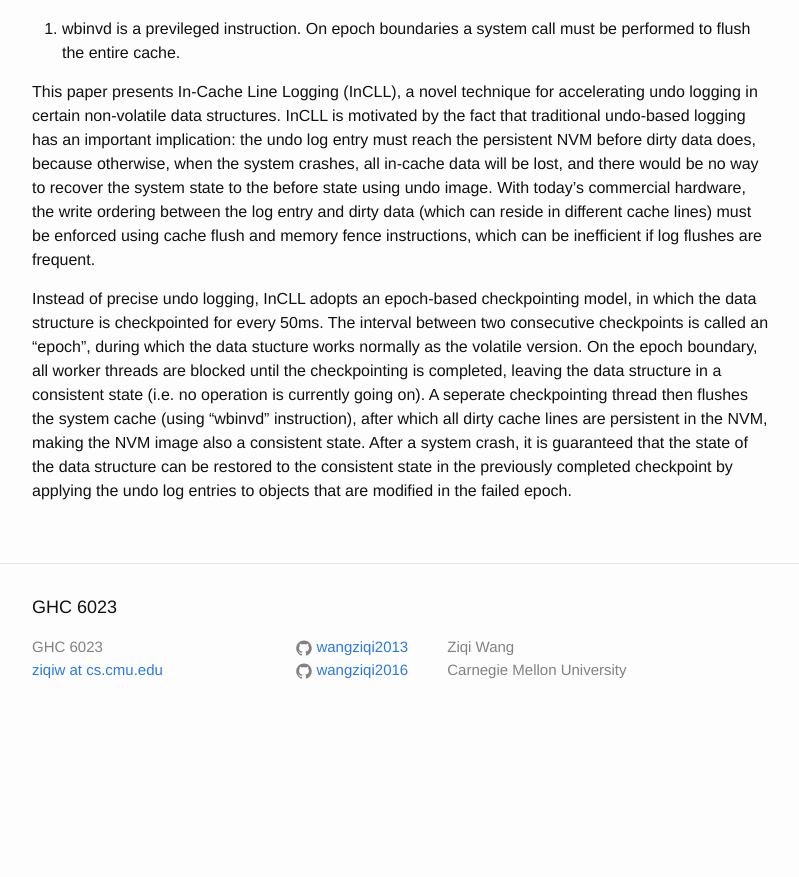
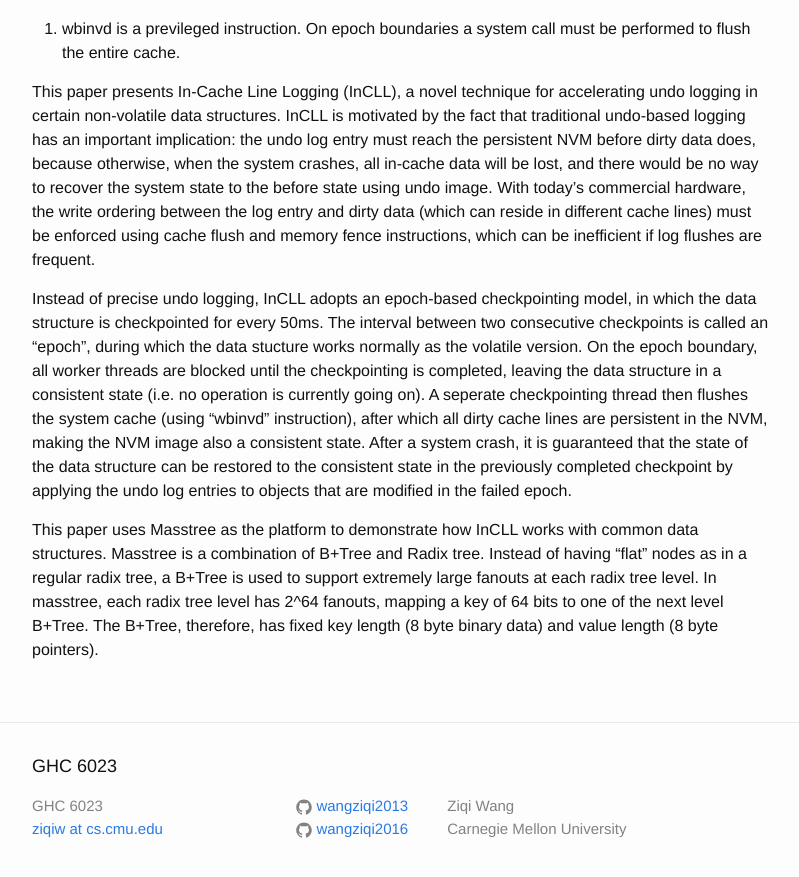
Before and after one commit to wangziqi2013/wangziqi2013.github.io, a Jekyll site: the page built from _posts/2019-10-22-incll.markdown, in a window 1280 px wide and 900 px high, scrolled down 592 px. Shown: the top 877 px of the window, without its empty margins (238-1037 px from the left). Built offline with Jekyll 4.4.1, drawn with Linux system fonts in a browser that asks for light colours; before the commit the page ends 1333 px from its top, so only the background shows below that.

Commit message:
Working on masstree

```diff
--- a/_posts/2019-10-22-incll.markdown
+++ b/_posts/2019-10-22-incll.markdown
@@ -36,3 +36,9 @@ then flushes the system cache (using "wbinvd" instruction), after which all dirt
 making the NVM image also a consistent state. After a system crash, it is guaranteed that the state of the data structure
 can be restored to the consistent state in the previously completed checkpoint by applying the undo log entries to
 objects that are modified in the failed epoch.
+
+This paper uses Masstree as the platform to demonstrate how InCLL works with common data structures. Masstree is a combination
+of B+Tree and Radix tree. Instead of having "flat" nodes as in a regular radix tree, a B+Tree is used to support extremely
+large fanouts at each radix tree level. In masstree, each radix tree level has 2^64 fanouts, mapping a key of 64 bits to
+one of the next level B+Tree. The B+Tree, therefore, has fixed key length (8 byte binary data) and value length (8 byte
+pointers).
```
